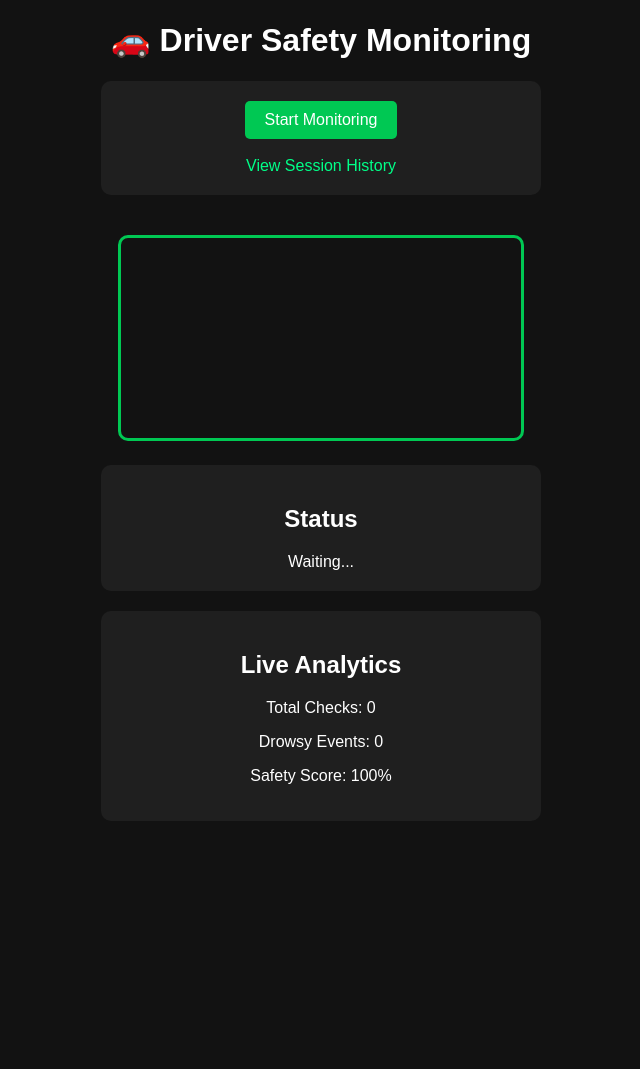
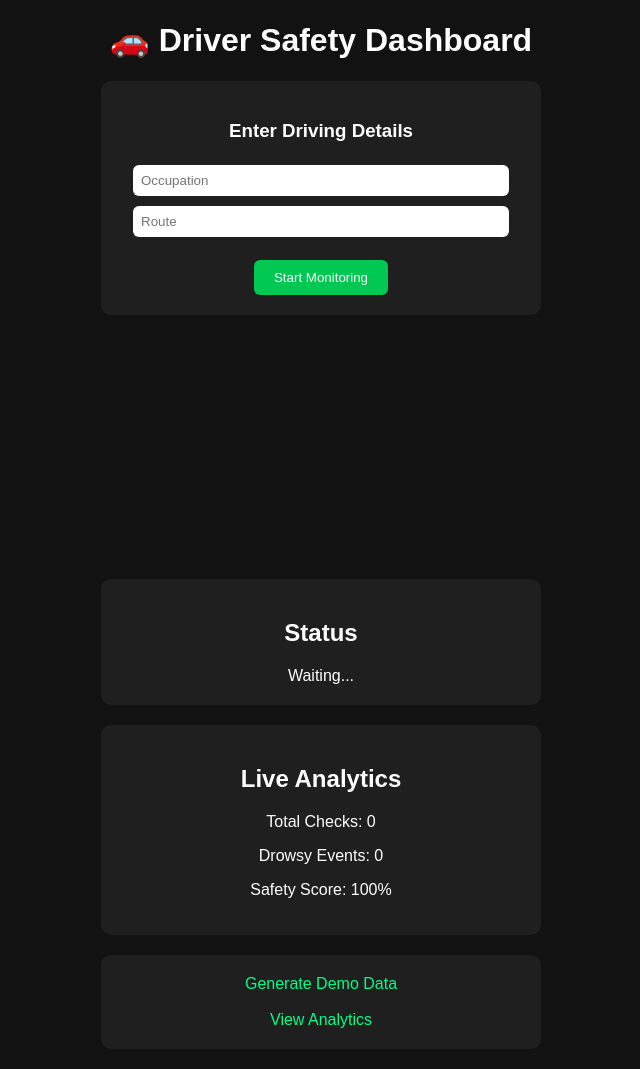
Before and after one commit to mystique-entity/driver-safety, a Flask app: page /dashboard in a window 1280 px wide. Shown: the whole page, without its empty margins (319-959 px from the left). Before the commit the page ends 821 px from the top, so only its background shows below. Run offline with Flask 3, Linux system fonts and the light colour scheme; a user stored in the database is signed in.

Commit message:
database with  drivers and their drowsy patterns to preidct according to the occupation of drivers

```diff
--- a/app.py
+++ b/app.py
@@ -30,8 +30,39 @@ def init_db():
             id INTEGER PRIMARY KEY AUTOINCREMENT,
             user_id INTEGER,
             start_time TEXT,
+            occupation TEXT,
+            route TEXT,
+            predictive_risk TEXT,
             total_checks INTEGER DEFAULT 0,
             drowsy_events INTEGER DEFAULT 0
+        )
+    """)
+
+    c.execute("""
+        CREATE TABLE IF NOT EXISTS manual_sessions (
+            id INTEGER PRIMARY KEY AUTOINCREMENT,
+            driver_name TEXT,
+            vehicle_no TEXT,
+            occupation TEXT,
+            route TEXT,
+            shift_start TEXT,
+            shift_end TEXT,
+            incident_time TEXT,
+            total_checks INTEGER,
+            drowsy_events INTEGER,
+            safety_score REAL,
+            risk_level TEXT,
+            date TIMESTAMP DEFAULT CURRENT_TIMESTAMP
+        )
+    """)
+
+    c.execute("""
+        CREATE TABLE IF NOT EXISTS drowsy_logs (
+            id INTEGER PRIMARY KEY AUTOINCREMENT,
+            session_id INTEGER,
+            event_time TEXT,
+            occupation TEXT,
+            route TEXT
         )
     """)
 
@@ -40,35 +71,26 @@ def init_db():
 
 init_db()
 
-# ---------------- MEDIAPIPE SETUP ----------------
+# ---------------- MEDIAPIPE ----------------
 mp_face_mesh = mp.solutions.face_mesh
 face_mesh = mp_face_mesh.FaceMesh(refine_landmarks=True)
 
-LEFT_EYE = [33, 160, 158, 133, 153, 144]
-RIGHT_EYE = [362, 385, 387, 263, 373, 380]
+LEFT_EYE = [33,160,158,133,153,144]
+RIGHT_EYE = [362,385,387,263,373,380]
 
 closed_start_time = None
 
-def eye_aspect_ratio(landmarks, eye_indices):
-    p1 = landmarks[eye_indices[0]]
-    p2 = landmarks[eye_indices[1]]
-    p3 = landmarks[eye_indices[2]]
-    p4 = landmarks[eye_indices[3]]
-    p5 = landmarks[eye_indices[4]]
-    p6 = landmarks[eye_indices[5]]
+def eye_aspect_ratio(landmarks, eye):
+    p1,p2,p3,p4,p5,p6 = [landmarks[i] for i in eye]
+    v1 = np.linalg.norm(np.array(p2)-np.array(p6))
+    v2 = np.linalg.norm(np.array(p3)-np.array(p5))
+    h  = np.linalg.norm(np.array(p1)-np.array(p4))
+    return (v1+v2)/(2*h)
 
-    vertical1 = np.linalg.norm(np.array(p2) - np.array(p6))
-    vertical2 = np.linalg.norm(np.array(p3) - np.array(p5))
-    horizontal = np.linalg.norm(np.array(p1) - np.array(p4))
-
-    return (vertical1 + vertical2) / (2.0 * horizontal)
-
-# ---------------- ROUTES ----------------
-
+# ---------------- AUTH ----------------
 @app.route("/")
 def home():
     return render_template("login.html")
-
 
 @app.route("/register", methods=["POST"])
 def register():
@@ -77,18 +99,14 @@ def register():
 
     conn = sqlite3.connect(DATABASE)
     c = conn.cursor()
-
     try:
-        c.execute("INSERT INTO users (username, password) VALUES (?, ?)",
-                  (username, password))
+        c.execute("INSERT INTO users (username,password) VALUES (?,?)",(username,password))
         conn.commit()
     except:
         conn.close()
         return "User already exists"
-
     conn.close()
     return redirect(url_for("home"))
-
 
 @app.route("/login", methods=["POST"])
 def login():
@@ -97,153 +115,221 @@ def login():
 
     conn = sqlite3.connect(DATABASE)
     c = conn.cursor()
-    c.execute("SELECT id FROM users WHERE username=? AND password=?",
-              (username, password))
+    c.execute("SELECT id FROM users WHERE username=? AND password=?",(username,password))
     user = c.fetchone()
     conn.close()
 
     if user:
-        session["user_id"] = user[0]
+        session["user_id"]=user[0]
         return redirect(url_for("dashboard"))
     return "Invalid Credentials"
 
-
+# ---------------- DASHBOARD ----------------
 @app.route("/dashboard")
 def dashboard():
     if "user_id" not in session:
         return redirect(url_for("home"))
     return render_template("dashboard.html")
 
-
+# ---------------- START SESSION ----------------
 @app.route("/start-session", methods=["POST"])
 def start_session():
-    if "user_id" not in session:
-        return jsonify({"error": "Not logged in"}), 403
+
+    occupation = request.json.get("occupation")
+    route = request.json.get("route")
 
     conn = sqlite3.connect(DATABASE)
     c = conn.cursor()
 
     c.execute("""
-        INSERT INTO sessions (user_id, start_time)
-        VALUES (?, ?)
-    """, (session["user_id"], datetime.now().strftime("%Y-%m-%d %H:%M:%S")))
+        SELECT occupation FROM manual_sessions
+        GROUP BY occupation
+        ORDER BY SUM(drowsy_events) DESC LIMIT 1
+    """)
+    worst_occ = c.fetchone()
+
+    c.execute("""
+        SELECT route FROM manual_sessions
+        GROUP BY route
+        ORDER BY SUM(drowsy_events) DESC LIMIT 1
+    """)
+    worst_route = c.fetchone()
+
+    c.execute("""
+        SELECT incident_time FROM manual_sessions
+        GROUP BY incident_time
+        ORDER BY COUNT(*) DESC LIMIT 1
+    """)
+    worst_time = c.fetchone()
+
+    current_hour = datetime.now().strftime("%H")
+    risk_level = "LOW"
+
+    if worst_occ and occupation == worst_occ[0]:
+        risk_level = "HIGH"
+
+    if worst_route and route == worst_route[0]:
+        risk_level = "HIGH"
+
+    if worst_time and worst_time[0].startswith(current_hour):
+        risk_level = "HIGH"
+
+    c.execute("""
+        INSERT INTO sessions (user_id,start_time,occupation,route,predictive_risk)
+        VALUES (?,?,?,?,?)
+    """,(session["user_id"],
+         datetime.now().strftime("%Y-%m-%d %H:%M:%S"),
+         occupation,
+         route,
+         risk_level))
 
     conn.commit()
-    session["session_id"] = c.lastrowid
+    session["session_id"]=c.lastrowid
     conn.close()
 
-    return jsonify({"message": "Session started"})
+    return jsonify({"predictive_risk":risk_level})
 
-
+# ---------------- LIVE ANALYSIS ----------------
 @app.route("/analyze", methods=["POST"])
 def analyze():
     global closed_start_time
 
-    if "session_id" not in session:
-        return jsonify({"error": "No active session"}), 400
+    data=request.json["image"]
+    encoded=data.split(",")[1]
+    frame=cv2.imdecode(np.frombuffer(base64.b64decode(encoded),np.uint8),1)
+    rgb=cv2.cvtColor(frame,cv2.COLOR_BGR2RGB)
+    results=face_mesh.process(rgb)
 
-    data = request.json["image"]
-    encoded_data = data.split(",")[1]
-    np_arr = np.frombuffer(base64.b64decode(encoded_data), np.uint8)
-    frame = cv2.imdecode(np_arr, cv2.IMREAD_COLOR)
-
-    rgb_frame = cv2.cvtColor(frame, cv2.COLOR_BGR2RGB)
-    results = face_mesh.process(rgb_frame)
-
-    status = "SAFE"
-    drowsy = 0
+    status="SAFE"
+    drowsy=0
 
     if results.multi_face_landmarks:
-        face_landmarks = results.multi_face_landmarks[0]
-        h, w, _ = frame.shape
+        face=results.multi_face_landmarks[0]
+        h,w,_=frame.shape
+        landmarks=[(int(l.x*w),int(l.y*h)) for l in face.landmark]
+        ear=(eye_aspect_ratio(landmarks,LEFT_EYE)+eye_aspect_ratio(landmarks,RIGHT_EYE))/2
 
-        landmarks = []
-        for lm in face_landmarks.landmark:
-            landmarks.append((int(lm.x * w), int(lm.y * h)))
+        if ear<0.25:
+            if closed_start_time is None:
+                closed_start_time=time.time()
+            elif time.time()-closed_start_time>1:
+                status="DROWSY"
+                drowsy=1
+        else:
+            closed_start_time=None
 
-        left_ear = eye_aspect_ratio(landmarks, LEFT_EYE)
-        right_ear = eye_aspect_ratio(landmarks, RIGHT_EYE)
-        ear = (left_ear + right_ear) / 2.0
-
-        if ear < 0.22:
-            if closed_start_time is None:
-                closed_start_time = time.time()
-            elif time.time() - closed_start_time > 1:
-                status = "DROWSY"
-                drowsy = 1
-        else:
-            closed_start_time = None
-    else:
-        closed_start_time = None
-
-    conn = sqlite3.connect(DATABASE)
-    c = conn.cursor()
-
+    conn=sqlite3.connect(DATABASE)
+    c=conn.cursor()
     c.execute("""
         UPDATE sessions
-        SET total_checks = total_checks + 1,
-            drowsy_events = drowsy_events + ?
-        WHERE id = ?
-    """, (drowsy, session["session_id"]))
-
+        SET total_checks=total_checks+1,
+            drowsy_events=drowsy_events+?
+        WHERE id=?
+    """,(drowsy,session["session_id"]))
     conn.commit()
     conn.close()
 
-    return jsonify({"status": status})
+    return jsonify({"status":status})
 
-
+# ---------------- SUMMARY ----------------
 @app.route("/summary")
 def summary():
-    if "session_id" not in session:
-        return jsonify({"error": "No session"}), 400
-
-    conn = sqlite3.connect(DATABASE)
-    c = conn.cursor()
-    c.execute("SELECT total_checks, drowsy_events FROM sessions WHERE id=?",
-              (session["session_id"],))
-    row = c.fetchone()
+    conn=sqlite3.connect(DATABASE)
+    c=conn.cursor()
+    c.execute("""
+        SELECT total_checks,drowsy_events,predictive_risk
+        FROM sessions WHERE id=?
+    """,(session["session_id"],))
+    row=c.fetchone()
     conn.close()
 
-    total = row[0]
-    drowsy = row[1]
-
-    safety = 100
-    if total > 0:
-        safety = round((1 - drowsy/total) * 100, 2)
+    total,drowsy,risk=row
+    safety=round((1-drowsy/total)*100,2) if total>0 else 100
 
     return jsonify({
-        "total_checks": total,
-        "drowsy_events": drowsy,
-        "safety_score": safety
+        "total_checks":total,
+        "drowsy_events":drowsy,
+        "safety_score":safety,
+        "predictive_risk":risk
     })
 
-
+# ---------------- HISTORY ----------------
 @app.route("/history")
 def history():
+    if "user_id" not in session:
+        return redirect(url_for("home"))
+
+    conn=sqlite3.connect(DATABASE)
+    c=conn.cursor()
+    c.execute("""
+        SELECT start_time,occupation,route,total_checks,drowsy_events,predictive_risk
+        FROM sessions
+        WHERE user_id=?
+        ORDER BY id DESC
+    """,(session["user_id"],))
+    data=c.fetchall()
+    conn.close()
+
+    return render_template("history.html", sessions=data)
+
+# ---------------- ANALYTICS ----------------
+@app.route("/analytics")
+def analytics():
+
     if "user_id" not in session:
         return redirect(url_for("home"))
 
     conn = sqlite3.connect(DATABASE)
     c = conn.cursor()
 
+    # Driver drowsy events
     c.execute("""
-        SELECT start_time, total_checks, drowsy_events
-        FROM sessions
-        WHERE user_id=?
-        ORDER BY id DESC
+        SELECT event_time, occupation, route
+        FROM drowsy_logs
+        WHERE session_id IN (
+            SELECT id FROM sessions WHERE user_id=?
+        )
+        ORDER BY event_time DESC
     """, (session["user_id"],))
 
-    data = c.fetchall()
+    events = c.fetchall()
+
     conn.close()
 
-    return render_template("history.html", sessions=data)
+    return render_template("analytics.html", events=events)
 
+# ---------------- DEMO DATA ----------------
+@app.route("/generate-full-demo-data")
+def generate_full_demo_data():
 
-@app.route("/logout")
-def logout():
-    session.clear()
-    return redirect(url_for("home"))
+    conn=sqlite3.connect(DATABASE)
+    c=conn.cursor()
 
+    demo_data=[
+        ("Arun Kumar","KL-07-1234","Truck Driver","Kochi-Trivandrum Highway","22:00","06:00","02:30",120,18),
+        ("Rahul Nair","KL-01-5678","Bus Driver","Calicut-Kannur Route","05:00","14:00","06:45",95,8),
+        ("Meera Das","KL-10-2222","Delivery Driver","Ernakulam City Loop","09:00","18:00","14:15",150,3),
+        ("Suresh Pillai","KL-08-8888","Taxi Driver","Kottayam-Alappuzha Road","18:00","02:00","00:40",80,22),
+        ("Nikhil Raj","KL-12-9999","Truck Driver","Palakkad-Thrissur Highway","23:00","07:00","03:10",200,25),
+        ("Anjali Menon","KL-15-4444","Bus Driver","Thrissur-Guruvayur Route","04:30","12:30","05:20",110,12)
+    ]
 
-if __name__ == "__main__":
+    for name,vehicle,occupation,route,start,end,incident,total,drowsy in demo_data:
+        safety=round((1-drowsy/total)*100,2)
+        risk="LOW" if safety>=90 else "MODERATE" if safety>=75 else "HIGH"
+
+        c.execute("""
+            INSERT INTO manual_sessions
+            (driver_name,vehicle_no,occupation,route,
+             shift_start,shift_end,incident_time,
+             total_checks,drowsy_events,safety_score,risk_level)
+            VALUES (?,?,?,?,?,?,?,?,?,?,?)
+        """,(name,vehicle,occupation,route,start,end,incident,total,drowsy,safety,risk))
+
+    conn.commit()
+    conn.close()
+
+    return "Demo data added successfully!"
+
+if __name__=="__main__":
     app.run(debug=True)
--- a/templates/dashboard.html
+++ b/templates/dashboard.html
@@ -1,68 +1,28 @@
 <!DOCTYPE html>
 <html>
 <head>
-    <title>Driver Monitoring Dashboard</title>
+<title>Driver Safety Dashboard</title>
 <style>
-        body {
-            font-family: Arial;
-            background: #121212;
-            color: white;
-            text-align: center;
-        }
-
-        .card {
-            background: #1f1f1f;
-            padding: 20px;
-            margin: 20px auto;
-            width: 400px;
-            border-radius: 10px;
-        }
-
-        button {
-            padding: 10px 20px;
-            border: none;
-            border-radius: 5px;
-            background: #00c853;
-            color: white;
-            cursor: pointer;
-            font-size: 16px;
-        }
-
-        button:hover {
-            background: #00a843;
-        }
-
-        video {
-            margin-top: 20px;
-            border-radius: 10px;
-            border: 3px solid #00c853;
-        }
-
-        .safe {
-            color: #00ff88;
-            font-weight: bold;
-        }
-
-        .alert {
-            color: #ff4c4c;
-            font-weight: bold;
-        }
-
-        a {
-            color: #00ff88;
-            text-decoration: none;
-        }
+body { font-family: Arial; background:#121212; color:white; text-align:center; }
+.card { background:#1f1f1f; padding:20px; margin:20px auto; width:400px; border-radius:10px; }
+button { padding:10px 20px; border:none; border-radius:6px; background:#00c853; color:white; cursor:pointer; }
+video { border-radius:10px; margin-top:20px; }
+.safe { color:#00ff88; }
+.alert { color:#ff4c4c; font-weight:bold; }
+a { color:#00ff88; text-decoration:none; }
+input { padding:8px; margin:5px; width:90%; border-radius:6px; border:none; }
 </style>
 </head>
-
 <body>
 
-<h1>🚗 Driver Safety Monitoring</h1>
+<h1>🚗 Driver Safety Dashboard</h1>
 
 <div class="card">
-    <button id="startBtn">Start Monitoring</button>
+<h3>Enter Driving Details</h3>
+<input type="text" id="occupation" placeholder="Occupation">
+<input type="text" id="route" placeholder="Route">
 <br><br>
-    <a href="/history">View Session History</a>
+<button onclick="startSession()">Start Monitoring</button>
 </div>
 
 <video id="video" width="400" autoplay></video>
@@ -70,6 +30,7 @@
 <div class="card">
 <h2>Status</h2>
 <div id="statusText">Waiting...</div>
+<div id="predictiveText"></div>
 </div>
 
 <div class="card">
@@ -79,67 +40,62 @@
 <p>Safety Score: <span id="safetyScore">100</span>%</p>
 </div>
 
+<div class="card">
+<a href="/generate-full-demo-data">Generate Demo Data</a><br><br>
+<a href="/analytics">View Analytics</a>
+</div>
+
 <script>
 const video = document.getElementById("video");
 const statusText = document.getElementById("statusText");
+const predictiveText = document.getElementById("predictiveText");
 const alertCount = document.getElementById("alertCount");
 const totalChecks = document.getElementById("totalChecks");
 const safetyScore = document.getElementById("safetyScore");
-const startBtn = document.getElementById("startBtn");
 
 let monitoring = false;
 
-/* ---------------- CAMERA SETUP ---------------- */
+// Camera
+navigator.mediaDevices.getUserMedia({ video: true })
+.then(stream => video.srcObject = stream)
+.catch(err => alert("Camera access denied"));
 
-navigator.mediaDevices.getUserMedia({ video: true })
-.then(stream => {
-    video.srcObject = stream;
-})
-.catch(err => {
-    alert("Camera access denied. Please allow camera permission.");
+async function startSession() {
+
+    const occupation = document.getElementById("occupation").value;
+    const route = document.getElementById("route").value;
+
+    const res = await fetch("/start-session", {
+        method: "POST",
+        headers: { "Content-Type": "application/json" },
+        body: JSON.stringify({ occupation: occupation, route: route })
     });
 
-/* ---------------- START MONITORING ---------------- */
+    const data = await res.json();
 
-startBtn.addEventListener("click", async () => {
-
-    if (monitoring) return;
-
-    const res = await fetch("/start-session", { method: "POST" });
-
-    if (!res.ok) {
-        alert("Failed to start session");
-        return;
+    if (data.predictive_risk === "HIGH") {
+        predictiveText.innerHTML = "⚠ HIGH PREDICTIVE RISK";
+        predictiveText.className = "alert";
+    } else {
+        predictiveText.innerHTML = "Predictive Risk: LOW";
+        predictiveText.className = "safe";
     }
 
     monitoring = true;
-    startBtn.innerText = "Monitoring Started";
     processFrame();
-});
-
-/* ---------------- FRAME PROCESSING LOOP ---------------- */
+}
 
 async function processFrame() {
-
     if (!monitoring) return;
-
-    if (!video.videoWidth) {
-        setTimeout(processFrame, 1000);
-        return;
-    }
 
     const canvas = document.createElement("canvas");
     canvas.width = video.videoWidth;
     canvas.height = video.videoHeight;
-
     const ctx = canvas.getContext("2d");
     ctx.drawImage(video, 0, 0);
 
     const image = canvas.toDataURL("image/jpeg");
 
-    try {
-
-        // Send frame to backend
     const analyzeRes = await fetch("/analyze", {
         method: "POST",
         headers: { "Content-Type": "application/json" },
@@ -156,19 +112,14 @@ async function processFrame() {
         statusText.className = "alert";
     }
 
-        // Get summary
     const summaryRes = await fetch("/summary");
     const summaryData = await summaryRes.json();
 
-        totalChecks.innerText = summaryData.total_checks || 0;
-        alertCount.innerText = summaryData.drowsy_events || 0;
-        safetyScore.innerText = summaryData.safety_score || 100;
+    totalChecks.innerText = summaryData.total_checks;
+    alertCount.innerText = summaryData.drowsy_events;
+    safetyScore.innerText = summaryData.safety_score;
 
-    } catch (error) {
-        console.log("Error:", error);
-    }
-
-    setTimeout(processFrame, 2000);
+    setTimeout(processFrame, 300);
 }
 </script>
 
```
Also changed, not shown: templates/analytics.html (added, +87 -0 lines), templates/manual.html (added, +101 -0 lines), driver_data.db. Lines whose indentation alone changed are shown as unchanged.
